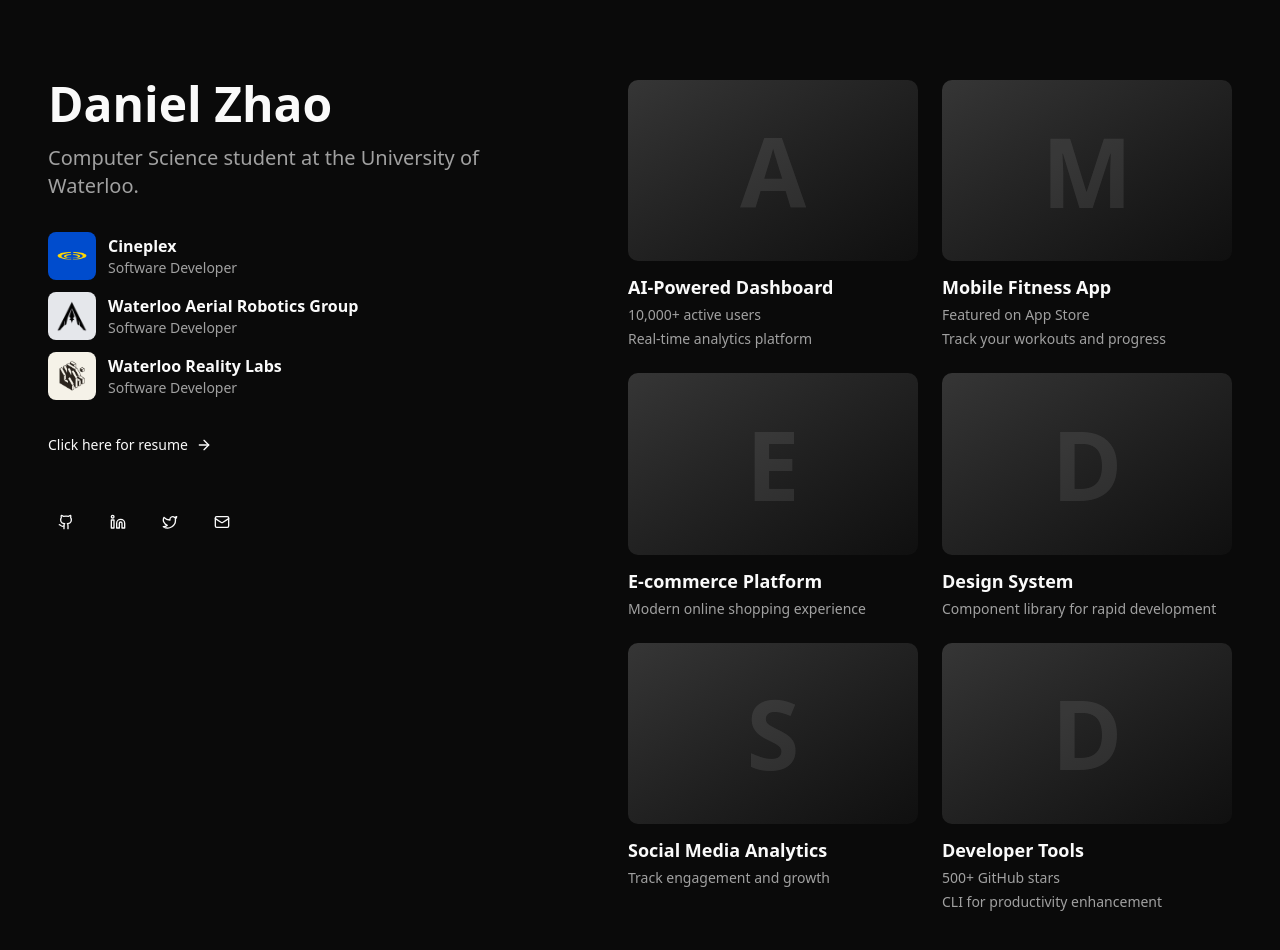
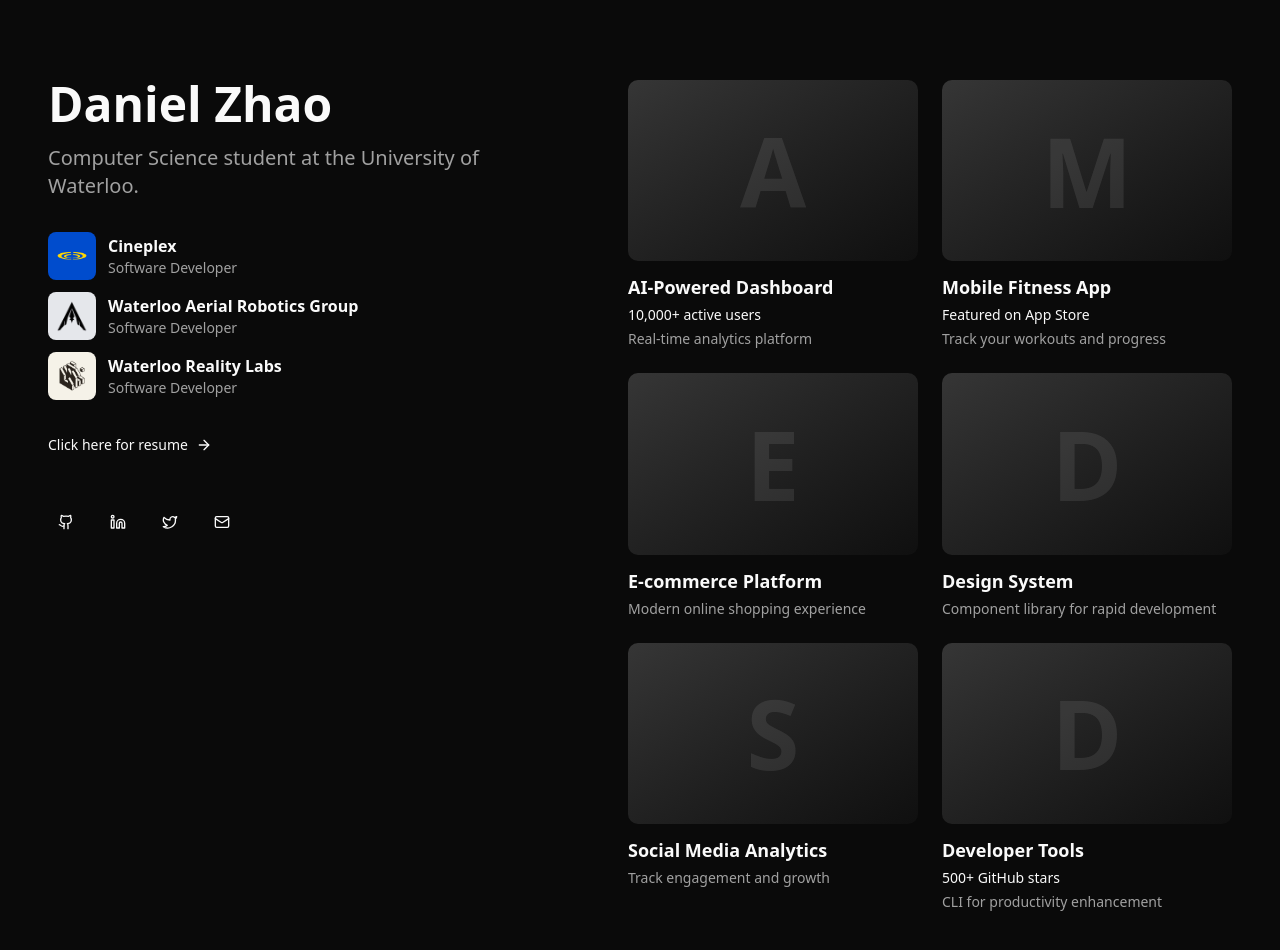
Before and after one commit to danielquzhao/personal-website-v2, a Next.js app: page / in a window 1280 px wide. Shown: the top 950 px of the page. Built offline with nearby package versions, Linux system fonts and the light colour scheme.

Commit message:
Change metrics colour

```diff
--- a/components/project-card.tsx
+++ b/components/project-card.tsx
@@ -26,7 +26,7 @@ export function ProjectCard({ project }: ProjectCardProps) {
             {project.title}
           </h3>
           {project.metrics && (
-            <p className="text-sm text-muted-foreground">
+            <p className="text-sm font-medium">
               {project.metrics}
             </p>
           )}
```
